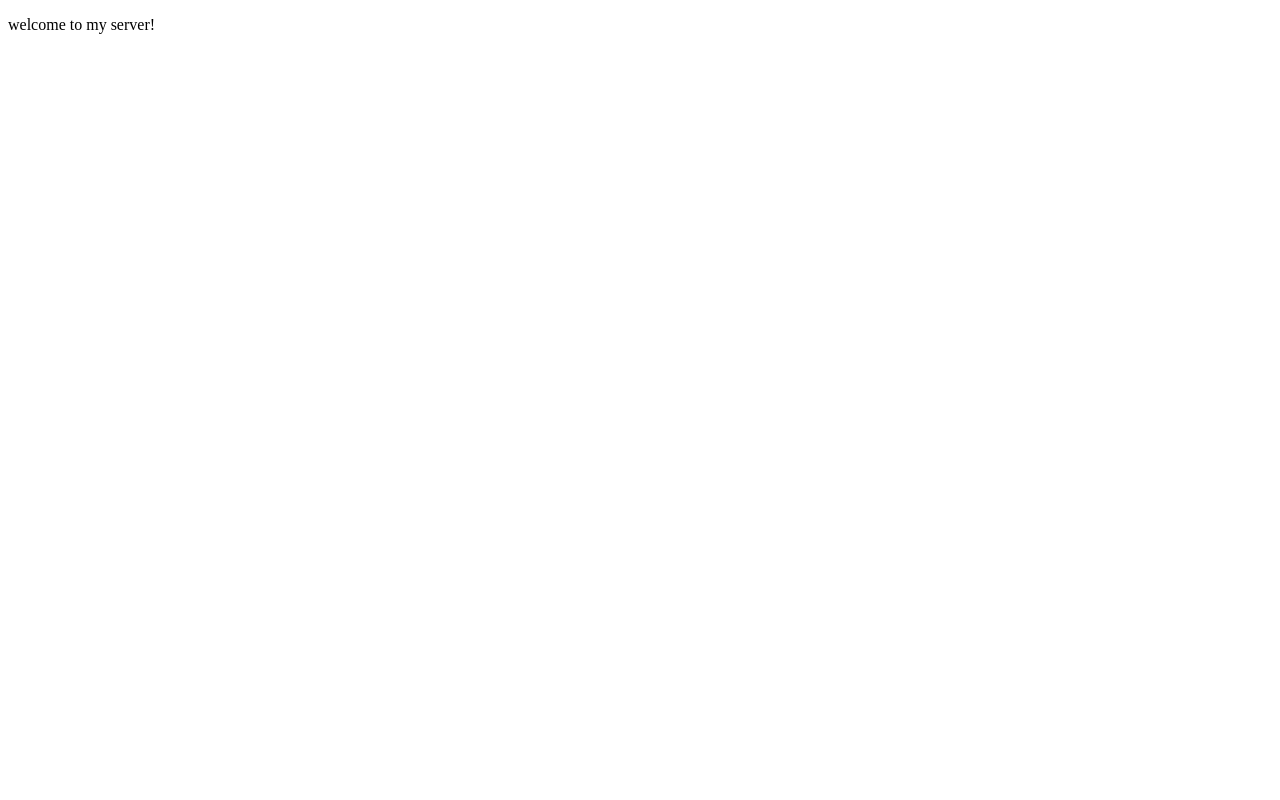
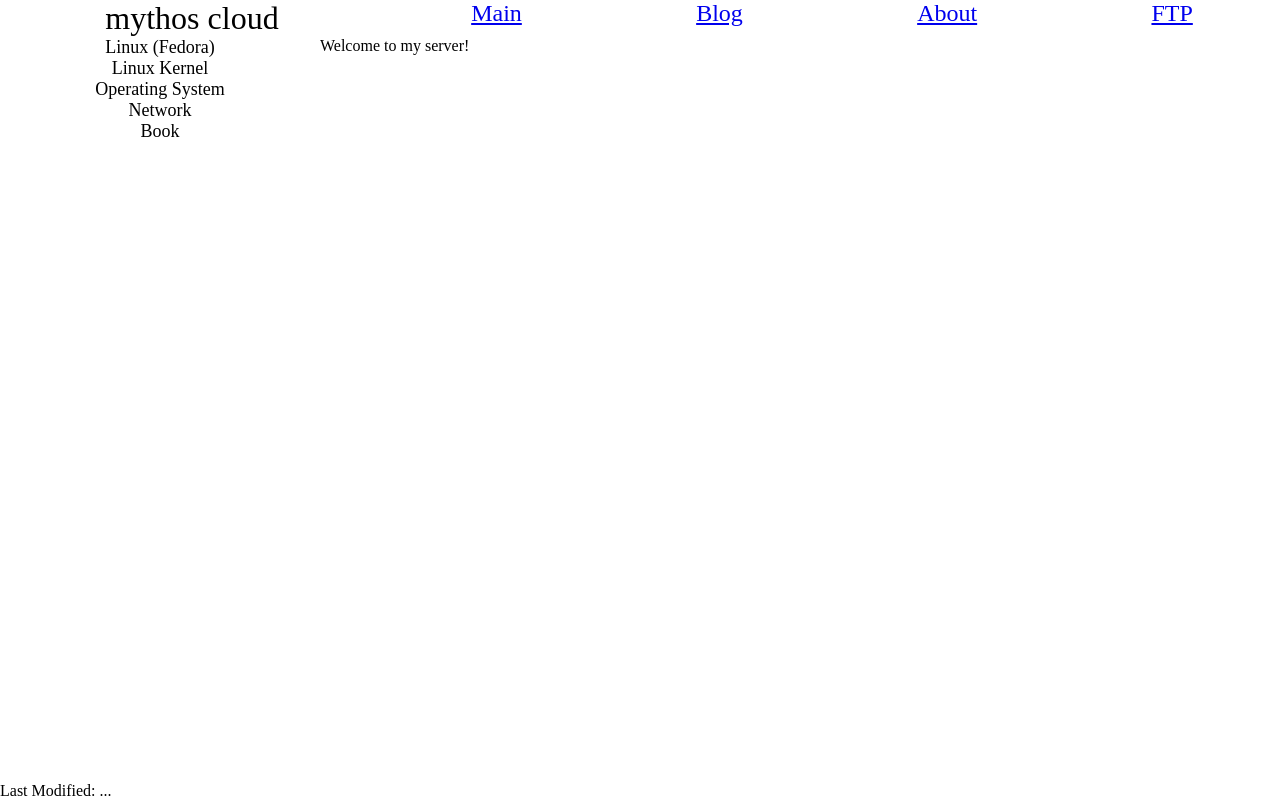
Before and after one commit to Cruzer-S/mythos-cloud, a plain HTML site: page resources/index.html in a window 1280 px wide. Drawn offline with Linux system fonts and the light colour scheme.

Commit message:
add index.css file

```diff
--- /dev/null
+++ b/resources/index.css
@@ -0,0 +1,73 @@
+* {
+	margin: 0;
+	padding: 0;
+	box-sizing: border-box;
+}
+
+body {
+	display: flex;
+
+	flex-direction: column;
+
+	min-height: 100vh;
+	width: 100%;
+}
+
+header {
+	display: flex;
+
+	p {
+		width: 30%;
+
+		text-align: center;
+
+		font-size: xx-large;
+	}
+
+	ul {
+		display: flex;
+
+		width: 70%;
+
+		flex-direction: row;
+		flex-wrap: nowrap;
+
+		justify-content: space-around;
+
+		list-style: none;
+
+		font-size: x-large;
+	}
+}
+
+.container {
+	display: flex;
+
+	flex-grow: 1;
+
+	nav {
+		width: 25%;
+
+		ul {
+			display: flex;
+
+			flex-direction: column;
+			flex-wrap: nowrap;
+
+			list-style: none;
+
+			font-size: large;
+			text-align: center;
+		}
+	}
+
+	section {
+		width: 75%;
+
+		font-size: medium;
+	}
+}
+
+footer {
+	display: block;
+}
--- a/resources/index.html
+++ b/resources/index.html
@@ -2,9 +2,40 @@
 <HTML>
 	<head>
 		<title>mythos cloud</title>
+		<meta charset="UTF-8">
+		<link rel="stylesheet" href="/index.css"/>
 	</head>
 
 	<body>
-		<p> welcome to my server! </p>
+		<header>
+			<p>mythos cloud</p>
+
+			<ul>
+				<li><a href="#">Main</a></li>
+				<li><a href="#">Blog</a></li>
+				<li><a href="#">About</a></li>
+				<li><a href="#">FTP</a></li>
+			</ul>
+		</header>
+
+		<div class="container">
+			<nav>
+				<ul>
+					<li>Linux (Fedora)</li>
+					<li>Linux Kernel</li>
+					<li>Operating System</li>
+					<li>Network</li>
+					<li>Book</li>
+				</ul>
+			</nav>
+
+			<section>
+				<p>Welcome to my server!</p>
+			</section>
+		</div>
+
+		<footer>
+			<p>Last Modified: ...</p>
+		</footer>
 	</body>
 </HTML>
```
